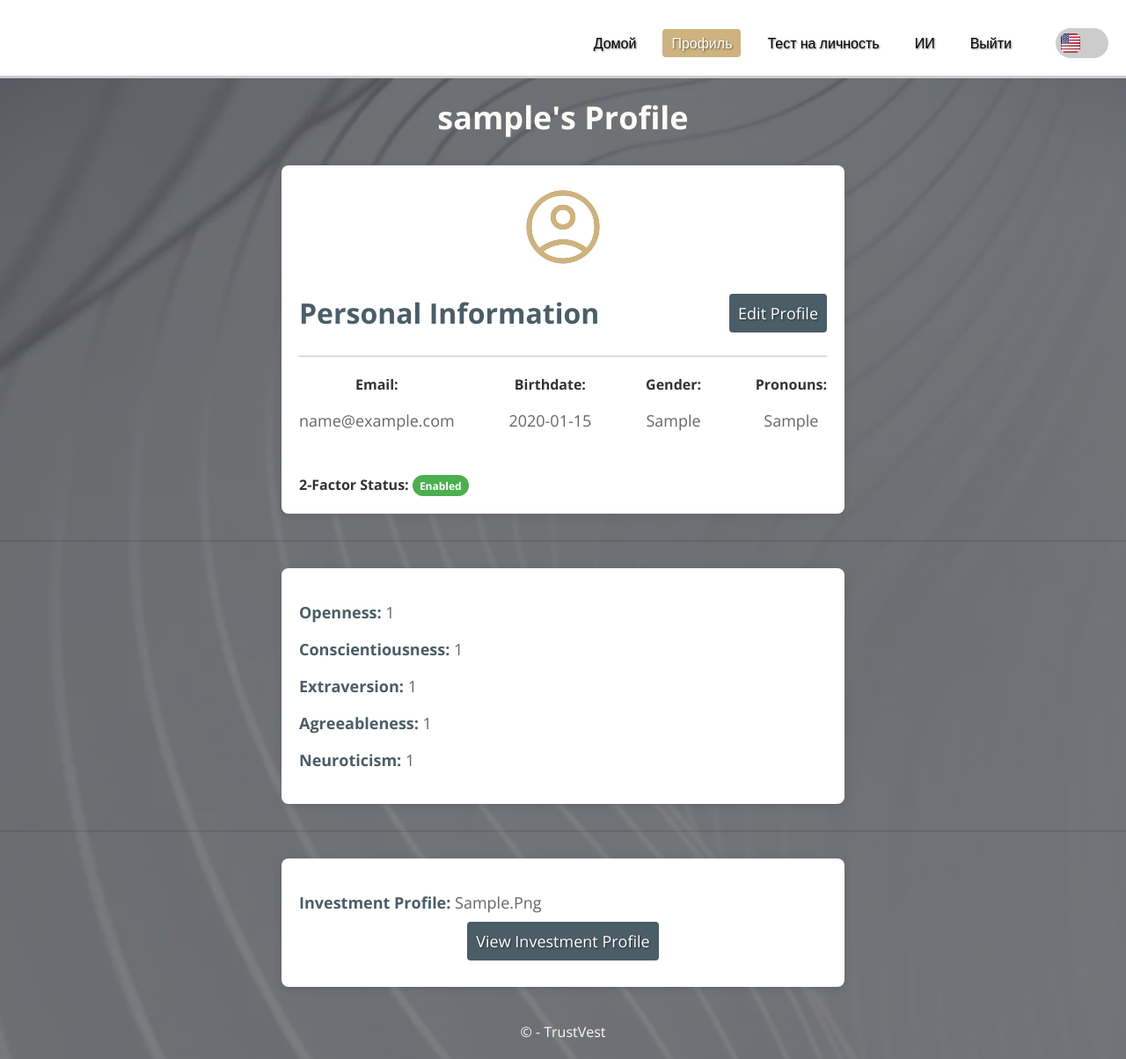
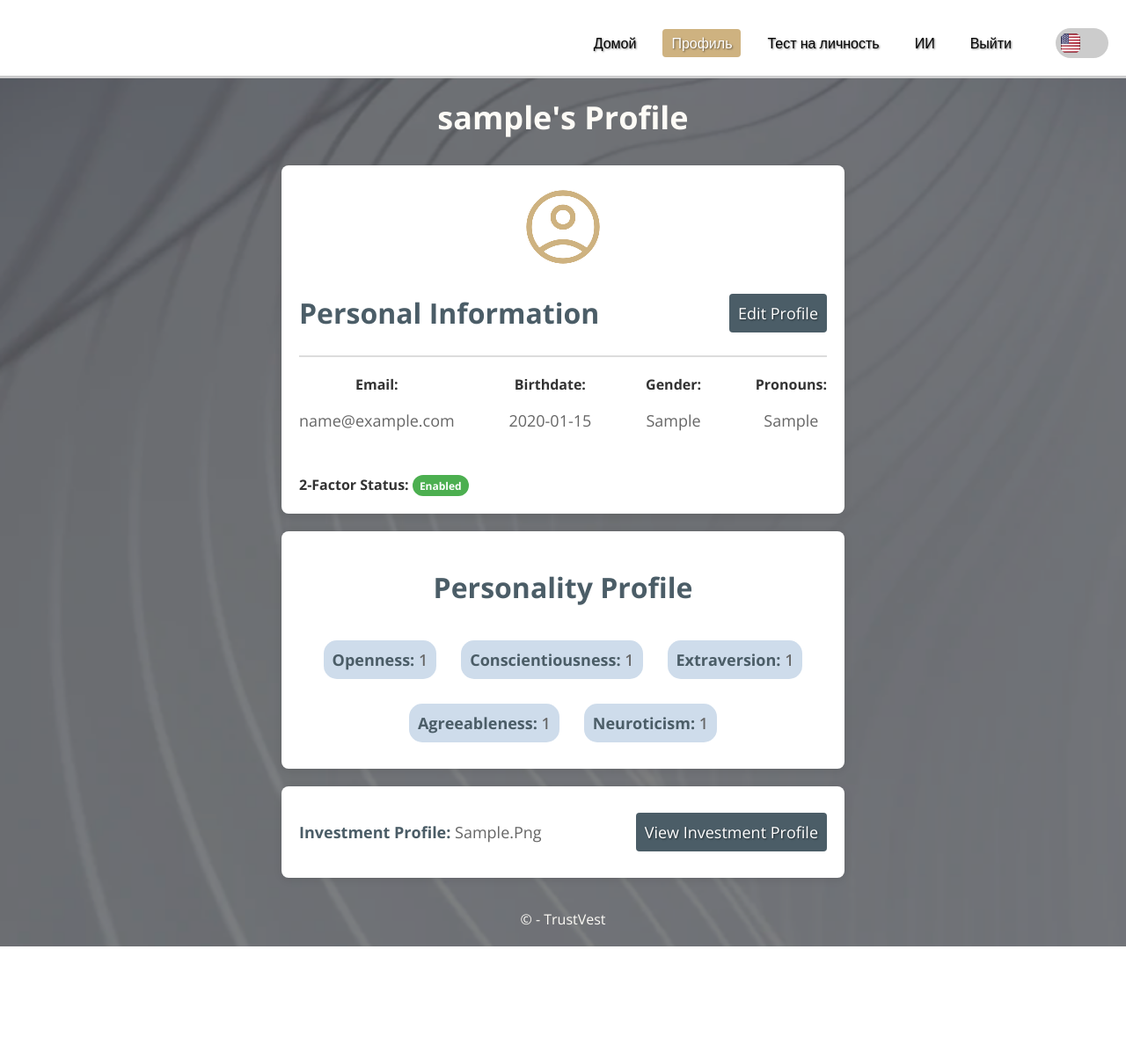
Before and after one commit to OsvaldoTA1/AFRL-Project-UI-Redesign, a Flask app: page /profile in a window 1280 px wide. Shown: the whole page at 88% size. After the commit the page ends 1076 px from the top, so only its background shows below. Run offline with Flask 3, Linux system fonts and the light colour scheme; a user stored in the database is signed in; tables that the repository leaves empty hold one stand-in row (values such as "Sample post"); some libraries are stand-ins or nearby versions.

Commit message:
Finished Profile UI Redesign

```diff
--- a/app/static/css/styles.css
+++ b/app/static/css/styles.css
@@ -6,7 +6,7 @@
     /* --color-primary: #4682b4; Steel Blue */
     --color-secondary: #CEB280; /* Sandy Brown */
     /* --color-secondary: #5f9ea0; Cadet Blue */
-    --color-tertiary: #b0c4de; /* Light Steel Blue */
+    --color-tertiary: #cedceb; /* Light Steel Blue */
     --color-accent: #20b2aa; /* Light Sea Green */
     --color-text: #333;
     --color-text-muted: #666;
@@ -505,6 +505,36 @@ footer {
     text-align: center;
 }
 
+.profile-traits-header {
+    flex-basis: 100%;
+}
+
+.profile-traits {
+    display: flex;
+    flex-wrap: wrap;
+    gap: 0.5rem;
+    justify-content: center;
+}
+
+.profile-traits p {
+    background-color: var(--color-tertiary);
+    padding: var(--spacing-small);
+    margin: var(--spacing-small);
+    border-radius: var(--border-radius-large);
+    font-weight: 550;
+}
+
+.investment-profile-container {
+    display: grid;
+    grid-template-columns: 1fr auto;
+    gap: 20px;
+    align-items: center;
+    width: 100%;
+    margin-top: 1rem;
+    margin-bottom: 1rem;
+    position: relative;
+}
+
 /* Styled Horizontal Rules */
 hr {
     border: none;
--- a/app/templates/profile.html
+++ b/app/templates/profile.html
@@ -42,9 +42,10 @@
             </div>
     </div>
 </div>
-<hr> <!-- Optional: This can be styled using CSS -->
+<!-- <hr> Optional: This can be styled using CSS -->
 
 <div class="profile-traits">
+    <h1 class="profile-traits-header">Personality Profile</h1>
     <p><strong>Openness:</strong> {{ user.openness }}</p>
     <p><strong>Conscientiousness:</strong> {{ user.conscientiousness }}</p>
     <p><strong>Extraversion:</strong> {{ user.extraversion }}</p>
@@ -52,7 +53,7 @@
     <p><strong>Neuroticism:</strong> {{ user.neuroticism }}</p>
 </div>
 
-<hr> <!-- Optional: This can be styled using CSS -->
+<!-- <hr> Optional: This can be styled using CSS -->
 
 <!-- Investment Profile Information -->
 <div class="investment-profile-container">
```
